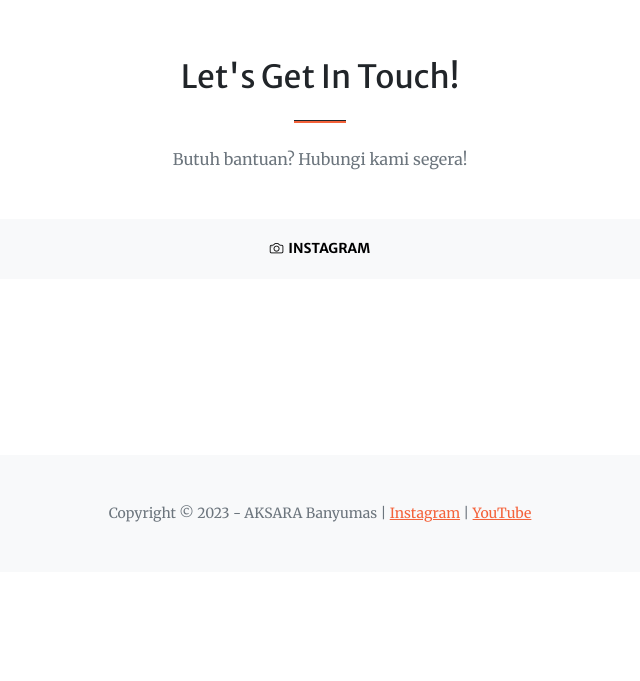
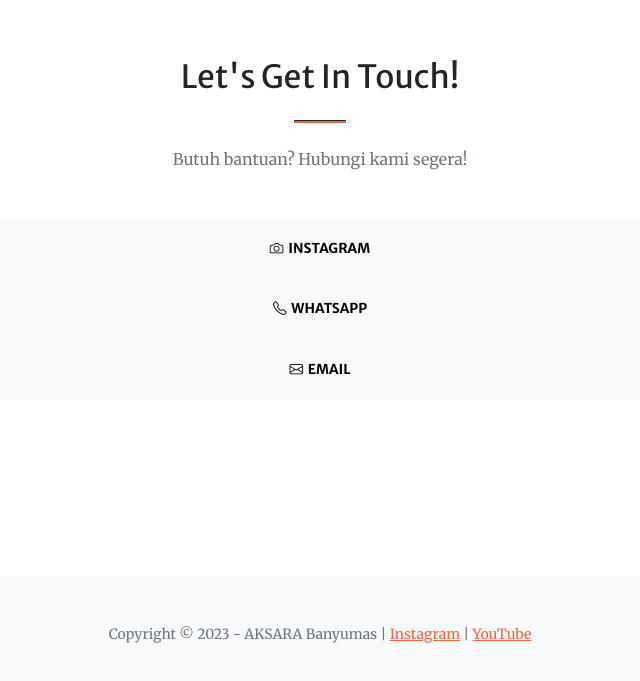
Before and after one commit to aksarabanyumas/aksarabanyumas.github.io, a plain HTML site: page index.original.html in a window 1280 px wide. Shown: the part 3294-3975 px from the top of the page, without its empty margins (320-960 px from the left). Before the commit the page ends 3866 px from the top, so only its background shows below. Drawn offline with nearby package versions, Linux system fonts and the light colour scheme; some packages are replaced by stand-ins of ours; a script that the page names is missing.

Commit message:
ubah beberapa kalimat

```diff
--- a/index.original.html
+++ b/index.original.html
@@ -175,7 +175,7 @@
                     <i class="bi-journal-text"></i>&nbsp; Ikuti lombanya sekarang juga!
                 </a>
                 <h4 class="mt-2">atau...</h4>
-                <a class="btn btn-light btn-xl" href="#">
+                <a class="btn btn-light btn-xl" href="#" onclick="alert('Form submission belum dibuka')">
                     <i class="bi-pencil"></i>&nbsp; Kumpulkan submission nya disini
                 </a>
                 <p class="mt-2">catatan: Pastikan sudah mendaftarkan diri menjadi peserta sebelum mengumpulkan submission!</p>
@@ -194,10 +194,17 @@
                     </div>
                 </div>
                 <div class="row gx-4 gx-lg-5 justify-content-center mb-5">
-                        <a class="btn btn-light btn-xl" href="https://instagram.com/aksarabanyumas" target="_blank">
-                            <i class="bi-camera"></i>&nbsp; Instagram
-                        </a>
-                    </div>
+                    <a class="btn btn-light btn-xl" href="https://instagram.com/aksarabanyumas" target="_blank">
+                        <i class="bi-camera"></i>&nbsp; Instagram
+                    </a>
+                    <br>
+                    <a class="btn btn-light btn-xl" href="https://wa.me/6285728479061" target="_blank">
+                        <i class="bi-telephone"></i>&nbsp; WhatsApp
+                    </a>
+                    <br>
+                    <a class="btn btn-light btn-xl" href="mailto:aksarapurwokerto@gmail.com" target="_blank">
+                        <i class="bi-envelope"></i>&nbsp; Email
+                    </a>
                 </div>
             </div>
         </section>
```
Also changed, not shown: index.html (+1 -1 lines).
